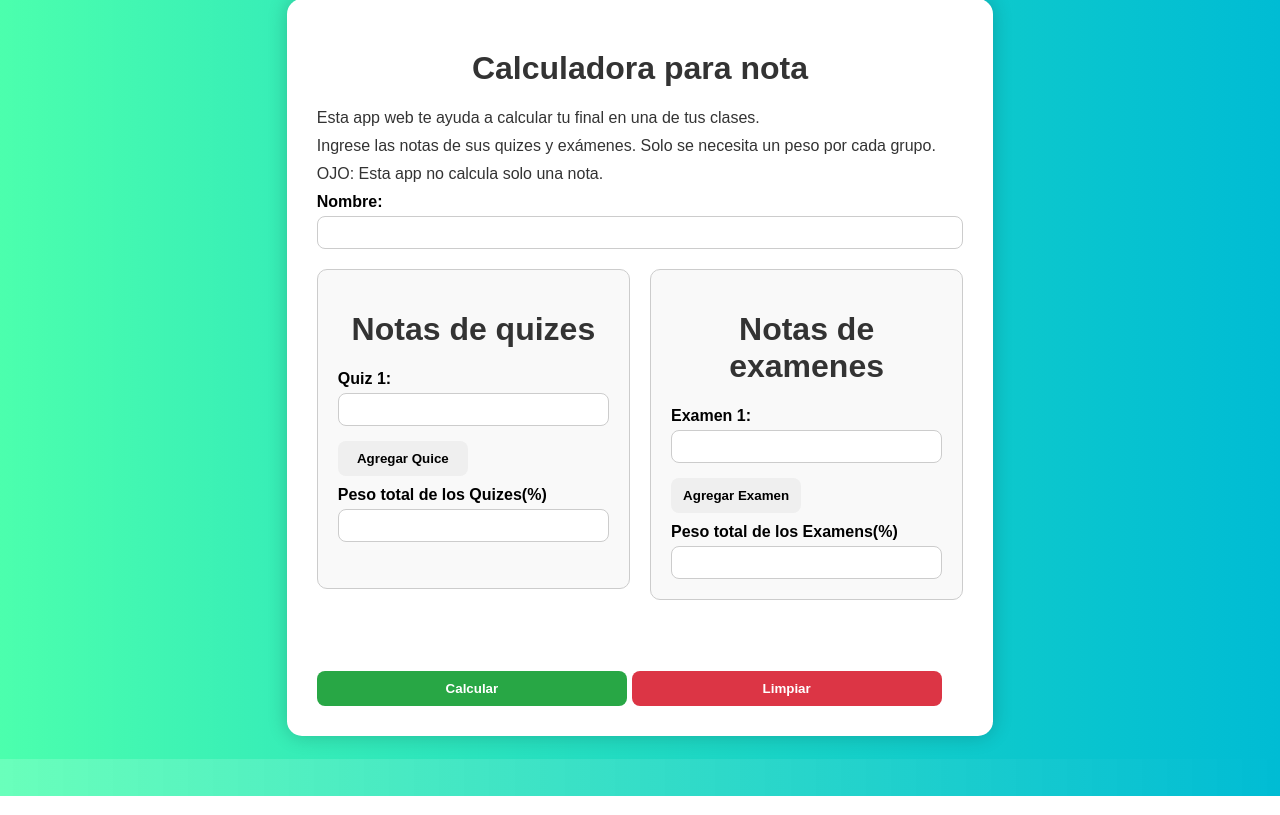
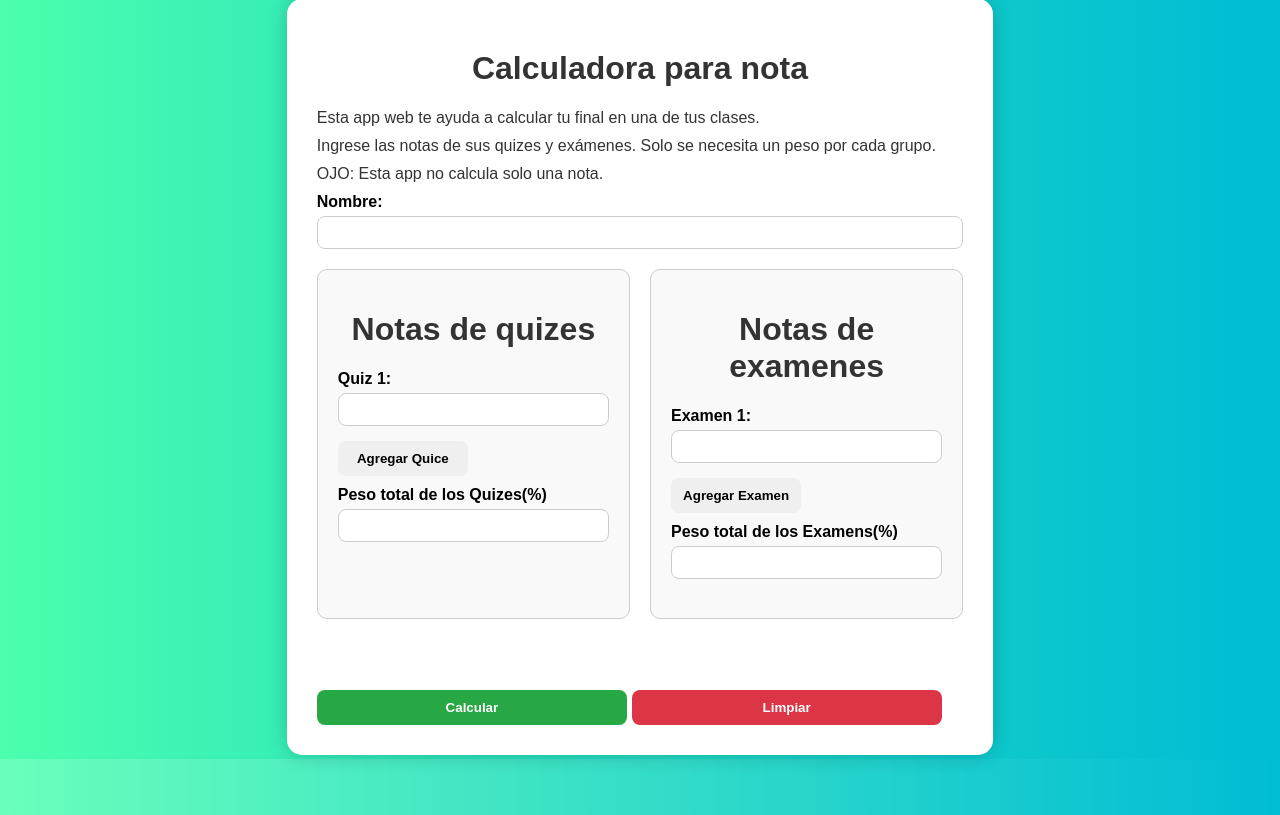
Before and after one commit to Eldomi05/web, a Flask app: page / in a window 1280 px wide. Shown: the part 41-856 px from the top of the page. Run offline with Flask 3, Linux system fonts and the light colour scheme.

Commit message:
Arreglar la altura

```diff
--- a/static/style.css
+++ b/static/style.css
@@ -123,7 +123,7 @@ a button.hover{
 .grupo-notas{
     flex: 1 1 300px;
     max-width: 400%;
-    min-height: 320px;
+    min-height: 350px;
     border: 1px solid #ccc;
     padding: 20px;
     margin-bottom: 20px;
```
